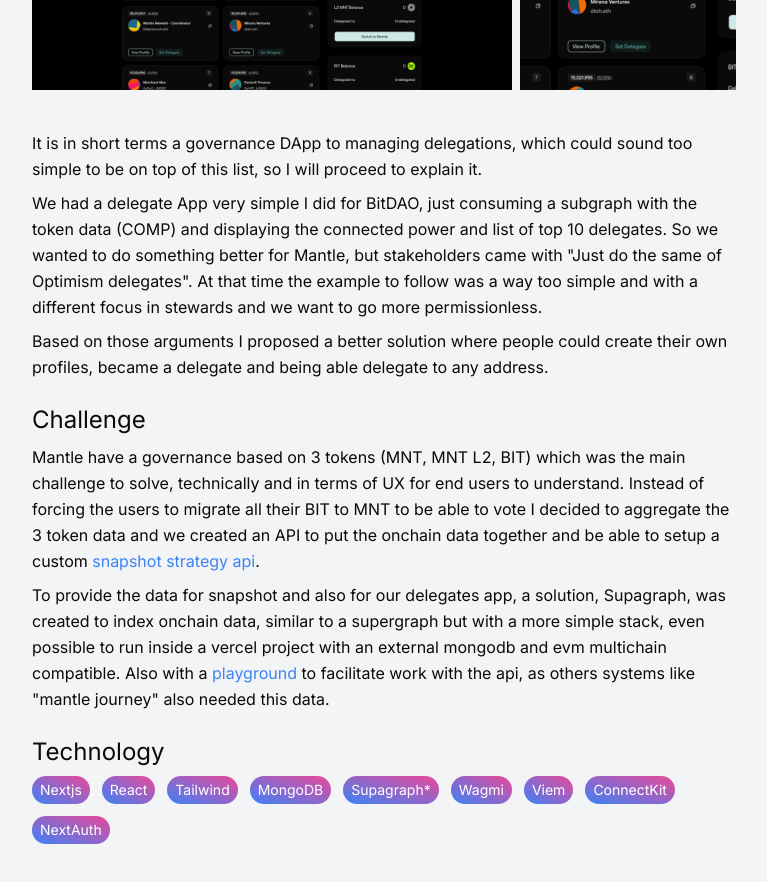
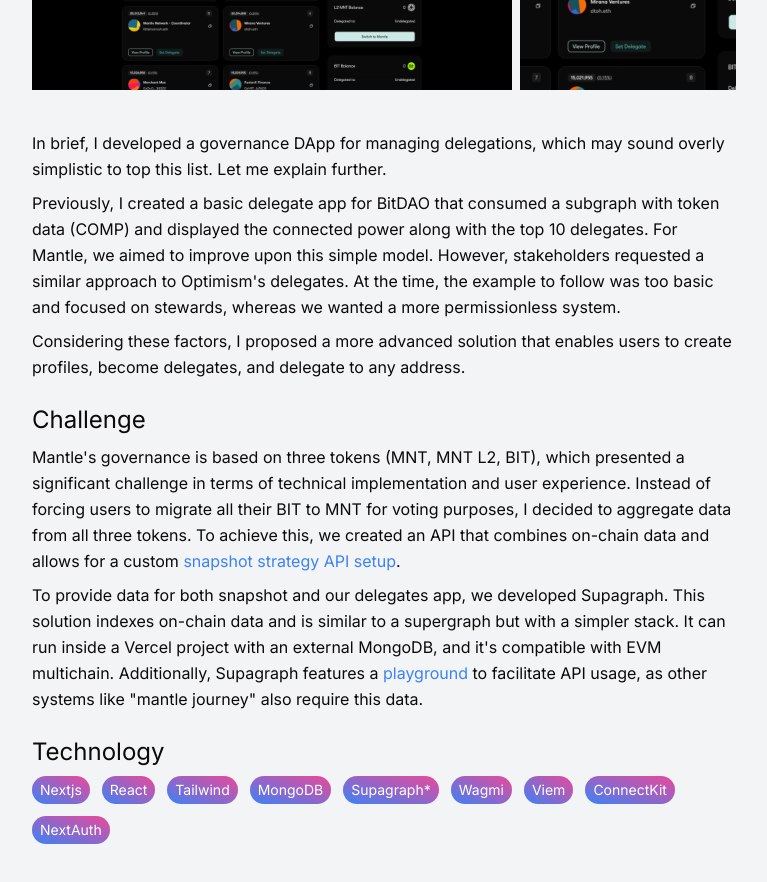
Before and after one commit to octavioamu/portfolio-showcase, a Next.js app: page / in a window 1280 px wide. Shown: the part 880-1762 px from the top of the page, without its empty margins (384-1151 px from the left). Built offline with nearby package versions, Linux system fonts and the light colour scheme.

Commit message:
chore: grammar

```diff
--- a/app/page.tsx
+++ b/app/page.tsx
@@ -51,6 +51,7 @@ export default function Home() {
               <span className="">Mantle Landing page</span>
             </TabsTrigger>
           </TabsList>
+          {/* Mantle delegates */}
           <TabsContent value="case-1">
             <ProjectTitle title="Mantle delegates" />
             <Info>
@@ -97,48 +98,50 @@ export default function Home() {
 
             <ProjectContent>
               <p>
-                It is in short terms a governance DApp to managing delegations,
-                which could sound too simple to be on top of this list, so I
-                will proceed to explain it.
+                In brief, I developed a governance DApp for managing
+                delegations, which may sound overly simplistic to top this list.
+                Let me explain further.
               </p>
               <p>
-                We had a delegate App very simple I did for BitDAO, just
-                consuming a subgraph with the token data (COMP) and displaying
-                the connected power and list of top 10 delegates. So we wanted
-                to do something better for Mantle, but stakeholders came with
-                &quot;Just do the same of Optimism delegates&quot;. At that time
-                the example to follow was a way too simple and with a different
-                focus in stewards and we want to go more permissionless.
+                Previously, I created a basic delegate app for BitDAO that
+                consumed a subgraph with token data (COMP) and displayed the
+                connected power along with the top 10 delegates. For Mantle, we
+                aimed to improve upon this simple model. However, stakeholders
+                requested a similar approach to Optimism&apos;s delegates. At
+                the time, the example to follow was too basic and focused on
+                stewards, whereas we wanted a more permissionless system.
               </p>
               <p>
-                Based on those arguments I proposed a better solution where
-                people could create their own profiles, became a delegate and
-                being able delegate to any address.
+                Considering these factors, I proposed a more advanced solution
+                that enables users to create profiles, become delegates, and
+                delegate to any address.
               </p>
               <h3 className="text-2xl pt-4">Challenge</h3>
               <p>
-                Mantle have a governance based on 3 tokens (MNT, MNT L2, BIT)
-                which was the main challenge to solve, technically and in terms
-                of UX for end users to understand. Instead of forcing the users
-                to migrate all their BIT to MNT to be able to vote I decided to
-                aggregate the 3 token data and we created an API to put the
-                onchain data together and be able to setup a custom{" "}
+                Mantle&apos;s governance is based on three tokens (MNT, MNT L2,
+                BIT), which presented a significant challenge in terms of
+                technical implementation and user experience. Instead of forcing
+                users to migrate all their BIT to MNT for voting purposes, I
+                decided to aggregate data from all three tokens. To achieve
+                this, we created an API that combines on-chain data and allows
+                for a custom{" "}
                 <a
                   href="https://snapshot.org/#/bitdao.eth/settings"
                   target="_blank"
                   rel="noopener noreferrer"
                   className="text-blue"
                 >
-                  snapshot strategy api
+                  snapshot strategy API setup
                 </a>
                 .
               </p>
               <p>
-                To provide the data for snapshot and also for our delegates app,
-                a solution, Supagraph, was created to index onchain data,
-                similar to a supergraph but with a more simple stack, even
-                possible to run inside a vercel project with an external mongodb
-                and evm multichain compatible. Also with a{" "}
+                To provide data for both snapshot and our delegates app, we
+                developed Supagraph. This solution indexes on-chain data and is
+                similar to a supergraph but with a simpler stack. It can run
+                inside a Vercel project with an external MongoDB, and it&apos;s
+                compatible with EVM multichain. Additionally, Supagraph features
+                a{" "}
                 <a
                   href="https://api.delegatevote.mantle.xyz/"
                   target="_blank"
@@ -147,8 +150,8 @@ export default function Home() {
                 >
                   playground
                 </a>{" "}
-                to facilitate work with the api, as others systems like
-                &quot;mantle journey&quot; also needed this data.
+                to facilitate API usage, as other systems like &quot;mantle
+                journey&quot; also require this data.
               </p>
               <h3 className="text-2xl pt-4">Technology</h3>
               <div className="flex gap-3 flex-wrap">
@@ -164,6 +167,7 @@ export default function Home() {
               </div>
             </ProjectContent>
           </TabsContent>
+          {/* Bonds */}
           <TabsContent value="case-2">
             <ProjectTitle title="Bonds" />
             <Info>
@@ -210,33 +214,45 @@ export default function Home() {
 
             <ProjectContent>
               <p>
-                Bonds was a really interesting app to build, and was actually
-                inspired by Sushi 😬, but Bonds was never run on mainnet, it
-                started as &quot;bonds&quot; on the bull market and there were a
-                lot of internal changes and bonds contracts were taking very
-                long, after months there was a direction change and stakeholders
-                asked also to add pools.
+                The Bonds app was an intriguing project to work on, and it was
+                initially inspired by Sushi. However, Bonds never made it to
+                mainnet. The project began as &quot;bonds&quot; during a bull
+                market, but it faced numerous internal changes and delays in
+                developing the bonds contracts. After months of setbacks,
+                stakeholders requested the addition of pools to the project
+                scope.
               </p>
               <p>
-                Because all this conflict I proposed to the solidity team,
-                stakeholders and pm to focus on pools first so we can have
-                something out soon and stop delaying. The proposal was accepted
-                and things started to work out, with the contract ready and most
-                of the UI with mocked data, we did a subgraph and integrated to
-                it, but the bear market came and there were already plans to
-                rebrand BitDAO to Mantle so the project got deprecated before
-                launch.
+                Due to these conflicts, I proposed to the Solidity team,
+                stakeholders, and project manager that we prioritize pools to
+                expedite the release and avoid further delays. My proposal was
+                accepted, and progress was made with the contract and UI
+                development using mocked data. We also created a subgraph and
+                integrated it into the project. Unfortunately, the bear market
+                arrived, and plans to rebrand BitDAO to Mantle led to the
+                deprecation of the project before its launch.
               </p>
               <h3 className="text-2xl pt-4">Challenge</h3>
               <p>
-                Out of managing all the project people to get something out, the
-                most challenging part of the project was handling all the states
-                of the pools based on the time, and connected wallet, as the
-                business rules were complicated and we had to create different
-                managing actions for the admins.
+                The primary challenge of the project, aside from managing the
+                team and stakeholders, was handling the various states of the
+                pools based on pool times and connected wallet. The business
+                rules were complex, and we had to develop different management
+                actions for admins to address these intricacies.
               </p>
+              <h3 className="text-2xl pt-4">Technology</h3>
+              <div className="flex gap-3 flex-wrap">
+                <Tag>Nextjs</Tag>
+                <Tag>React</Tag>
+                <Tag>Tailwind</Tag>
+                <Tag>Subgraph</Tag>
+                <Tag>Wagmi</Tag>
+                <Tag>Ethers</Tag>
+                <Tag>NextAuth</Tag>
+              </div>
             </ProjectContent>
           </TabsContent>
+          {/* Treasury monitor */}
           <TabsContent value="case-3">
             <ProjectTitle title="Treasury monitor" />
 
@@ -292,38 +308,35 @@ export default function Home() {
 
             <ProjectContent>
               <p>
-                This project was really nice to build, the primary objective was
-                to add more granular transparency to the treasury funds,and I
-                build the first version fetching data from gnosis, but then
-                stakeholders wanted more flexibility and be able even to add
-                offchain movements. I decided to move it to a mongoDB as this
-                project was a &quot;pet project&quot; and we were doing changes
-                and pivoting it a few times.
+                This project was an enjoyable undertaking, with the primary
+                objective of providing more granular transparency to treasury
+                funds. I initially built the first version by fetching data from
+                Gnosis. However, stakeholders expressed a desire for greater
+                flexibility, including the ability to add off-chain movements.
+                To accommodate these requirements, I decided to migrate the data
+                to a MongoDB, as this project underwent multiple changes and
+                pivots.
               </p>
 
               <h3 className="text-2xl pt-4">Challenge</h3>
               <p>
-                A very important part of this project is the admin, where the
-                user add transactions or edit in place, but also I build a
-                custom bulk editor where admins can add multiple transactions,
-                get a list of all onchain transactions of the treasury and pick
-                the ones they want to add, export/import csv files as some of
-                them wanted to work on the data on excel.
+                A critical component of this project is the admin interface,
+                where users can add transactions or edit them in place. I also
+                developed a custom bulk editor allowing admins to add multiple
+                transactions, select specific on-chain transactions to include,
+                and export/import CSV files for easier data manipulation in
+                Excel. Balancing flexibility with transparency for the community
+                was an interesting challenge.
               </p>
               <p>
-                Was very interesting to find ways to bring flexibility to handle
-                the data but at the same time keeping all transparent for the
-                community.
+                On the user side, inputting transactions was straightforward,
+                but we aimed to present a more financial analysis-focused table.
+                Grouping data in a pivot table based on various parameters
+                proved challenging in terms of querying the database using
+                complex MongoDB aggregate functions. Additionally, designing the
+                table in a user-friendly manner that wasn&apos;t overly
+                technical presented its own set of challenges.
               </p>
-              <p>
-                For other side the user input transactions but we wanted to
-                display a more financial analysis table, grouping data in a
-                pivot table based on all those parameters was quite challenging,
-                in terms of querying the DB using comples mongo aggregate but
-                also designing it in a way that doesn&apos;t get too technical.
-              </p>
-
-              <p></p>
               <h3 className="text-2xl pt-4">Technology</h3>
               <div className="flex gap-3 flex-wrap">
                 <Tag>Nextjs</Tag>
@@ -337,7 +350,7 @@ export default function Home() {
               </div>
             </ProjectContent>
           </TabsContent>
-
+          {/* Mantle Landing page */}
           <TabsContent value="case-4">
             <ProjectTitle title="Mantle Landing page" />
 
@@ -415,37 +428,38 @@ export default function Home() {
 
             <ProjectContent>
               <p>
-                Mantle main site is a huge site and I was responsible for it and
-                also to manage 2 persons working on it. The site goes from
-                static data, to treasury values, tokeconomics and a blog form
-                directus CMS.
+                I was responsible for managing the development of Mantle&apos;s
+                main site, including overseeing the work of two team members.
+                The site features a range of content, from static data and
+                treasury values to tokenomics and a blog powered by Directus
+                CMS.
               </p>
               <h3 className="text-2xl pt-4">Challenge</h3>
               <p>
-                For the web3 part of this site we can talk about the data layer
-                of treasury and tokeconomics. This data was needed in different
-                applications and requested by partners so I decided to create a
-                public API to aggregate the different sources of data but also
-                provide an easy way to consume the data via rest or GraphQL.
+                For the web3 component of the site, we focused on the data layer
+                for treasury and tokenomics. This data was required for various
+                applications and requested by partners, so I decided to create a
+                public API. The API aggregates different data sources and
+                provides an accessible way to consume the data via REST or
+                GraphQL.
               </p>
               <p>
-                Because Mantle have one of the biggest treasuries on the
-                ecosystem, I had to consolidate the data from different sources
-                into an easy way to use not only internally.
+                Given that Mantle has one of the largest treasuries in the
+                ecosystem, consolidating data from various sources into a
+                user-friendly format was essential, not only for internal use
+                but also for external partners.
               </p>
               <p>
-                As we were expected a lot of traffic the blog was a very
-                important point of attention and after researching on many CMS I
-                decided to use Directus self-hosted.
-              </p>
-              <p>
-                To archive our needs on traffic I created the blog using ISR
-                (incremental static regeneration), every change or new blog post
-                a webhook is fired from directus (which also I setup and
-                managed) to an internal NextJS api route which generate only the
-                pieces requested and not the full site, keeping the best of both
-                worlds static and automaticaly updated when marketing do
-                changes.
+                The blog was a crucial aspect of the site, as we anticipated
+                high traffic volumes. After evaluating numerous CMS options, I
+                opted for a self-hosted Directus instance. To accommodate our
+                traffic requirements, I built the blog using Incremental Static
+                Regeneration (ISR). Whenever a change or new blog post occurs, a
+                webhook is triggered from Directus to an internal Next.js API
+                route. This route generates only the requested pieces, rather
+                than the full site, ensuring optimal performance while
+                maintaining automatic updates when changes are made by the
+                marketing team.
               </p>
               <h3 className="text-2xl pt-4">Technology</h3>
               <div className="flex gap-3 flex-wrap">
```
